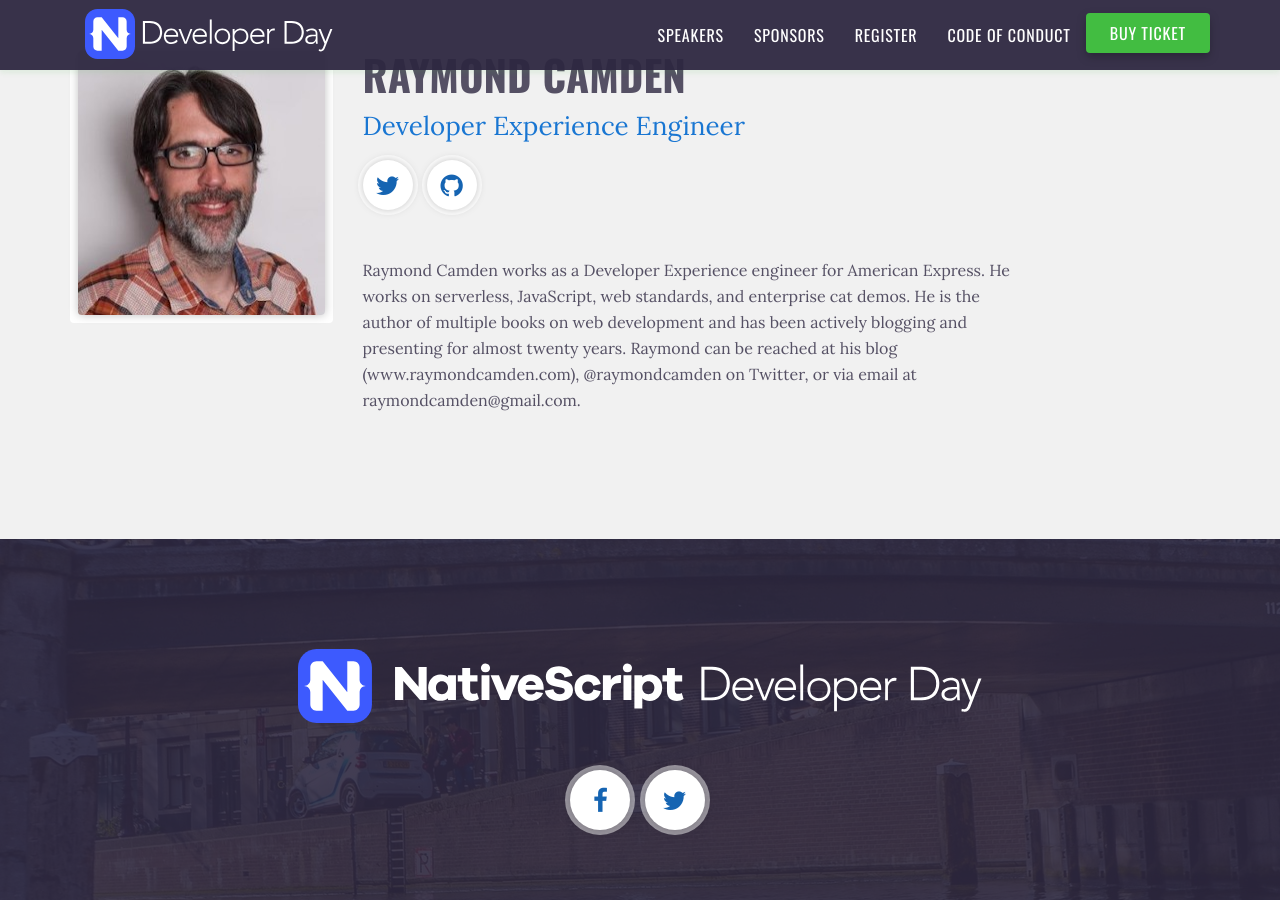
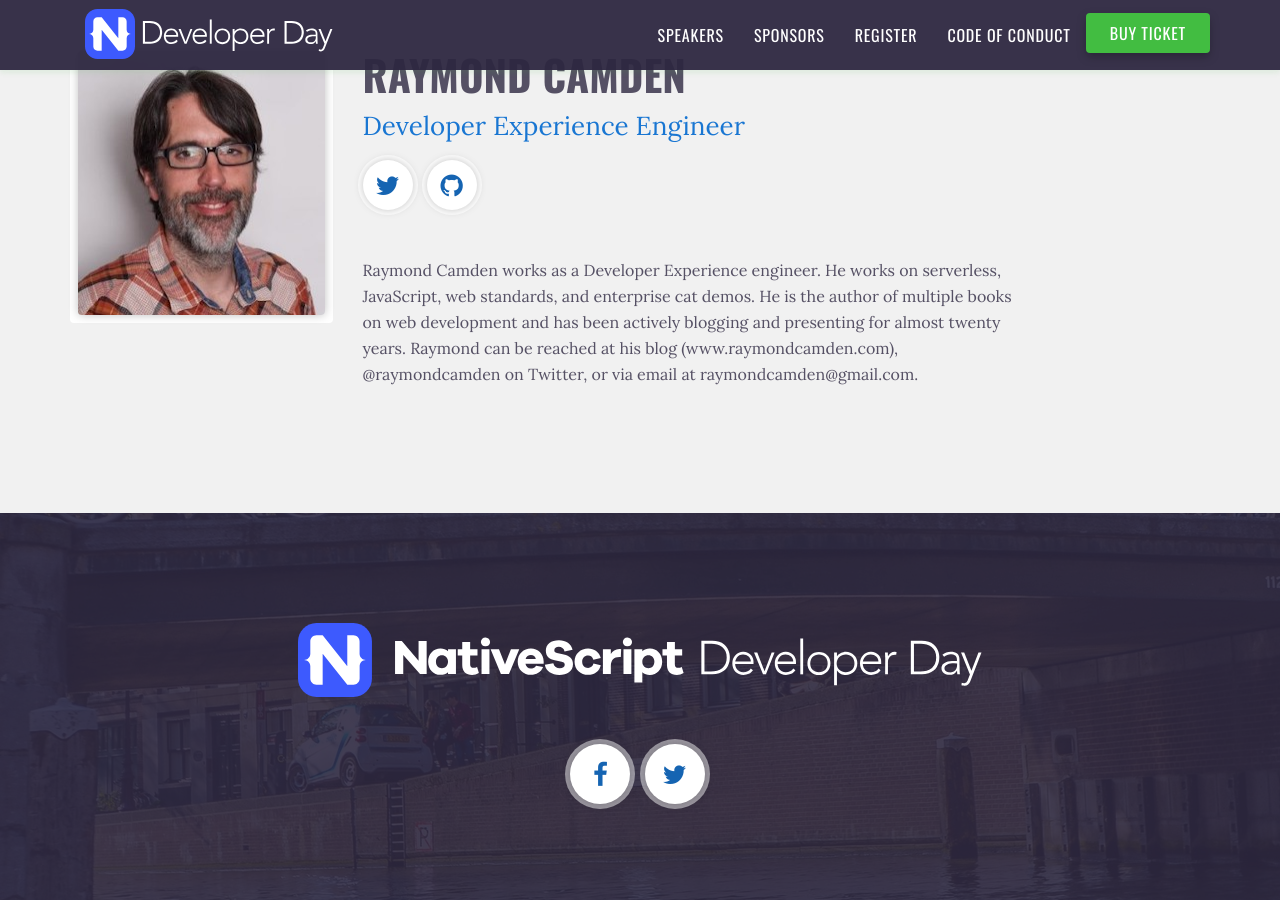
Before and after one commit to sebawita/nativescript-dev-day, a Jekyll site: the page built from speakers/raymond-camden.md, in a window 1280 px wide and 900 px high, scrolled down 435 px. Built offline with Jekyll 4.4.1, drawn with Linux system fonts in a browser that asks for light colours.

Commit message:
speaker description update

```diff
--- a/speakers/raymond-camden.md
+++ b/speakers/raymond-camden.md
@@ -11,4 +11,4 @@
 hide: false
 ---
 
-Raymond Camden works as a Developer Experience engineer for American Express. He works on serverless, JavaScript, web standards, and enterprise cat demos. He is the author of multiple books on web development and has been actively blogging and presenting for almost twenty years. Raymond can be reached at his blog (www.raymondcamden.com), @raymondcamden on Twitter, or via email at raymondcamden@gmail.com.
+Raymond Camden works as a Developer Experience engineer. He works on serverless, JavaScript, web standards, and enterprise cat demos. He is the author of multiple books on web development and has been actively blogging and presenting for almost twenty years. Raymond can be reached at his blog (www.raymondcamden.com), @raymondcamden on Twitter, or via email at raymondcamden@gmail.com.
```
